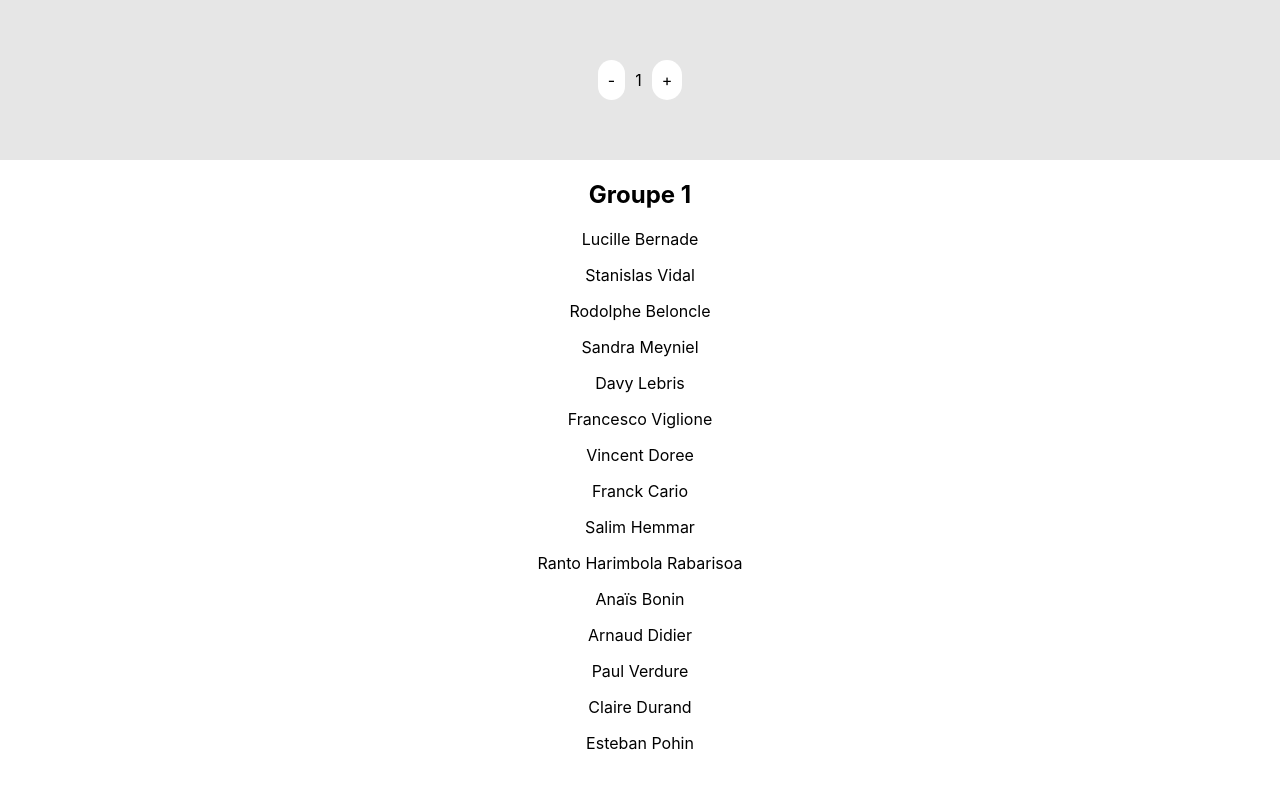
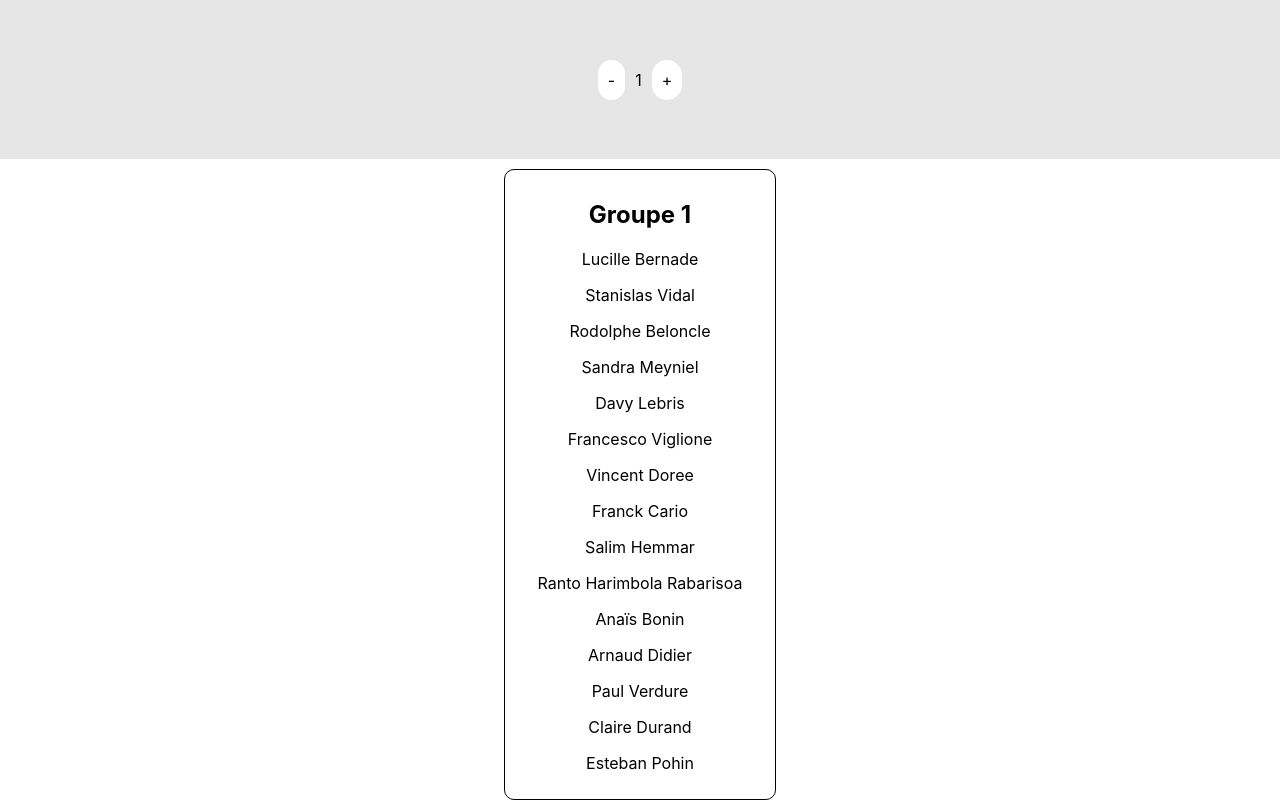
Before and after one commit to FrancoisDoussin/student-randomizer, a React (Create React App) app: page / in a window 1280 px wide. Built offline with nearby package versions, Linux system fonts and the light colour scheme.

Commit message:
update style

```diff
--- a/src/App.css
+++ b/src/App.css
@@ -26,5 +26,15 @@
 }
 
 .App-result {
+  margin-top: 10px;
   text-align: center;
+  display: flex;
+  gap: 10px;
 }
+
+.App-result-card {
+  width: 250px;
+  padding: 10px;
+  border: 1px solid black;
+  border-radius: 10px;
+}
--- a/src/App.js
+++ b/src/App.js
@@ -38,7 +38,7 @@ function App() {
       <div className="App-result">
         {result
           .map((group, key) => (
-            <div key={key}>
+            <div className="App-result-card" key={key}>
               <h2>{`Groupe ${key+1}`}</h2>
               { group.map((student, key) => (
                 <p key={key}>{student}</p>
```
